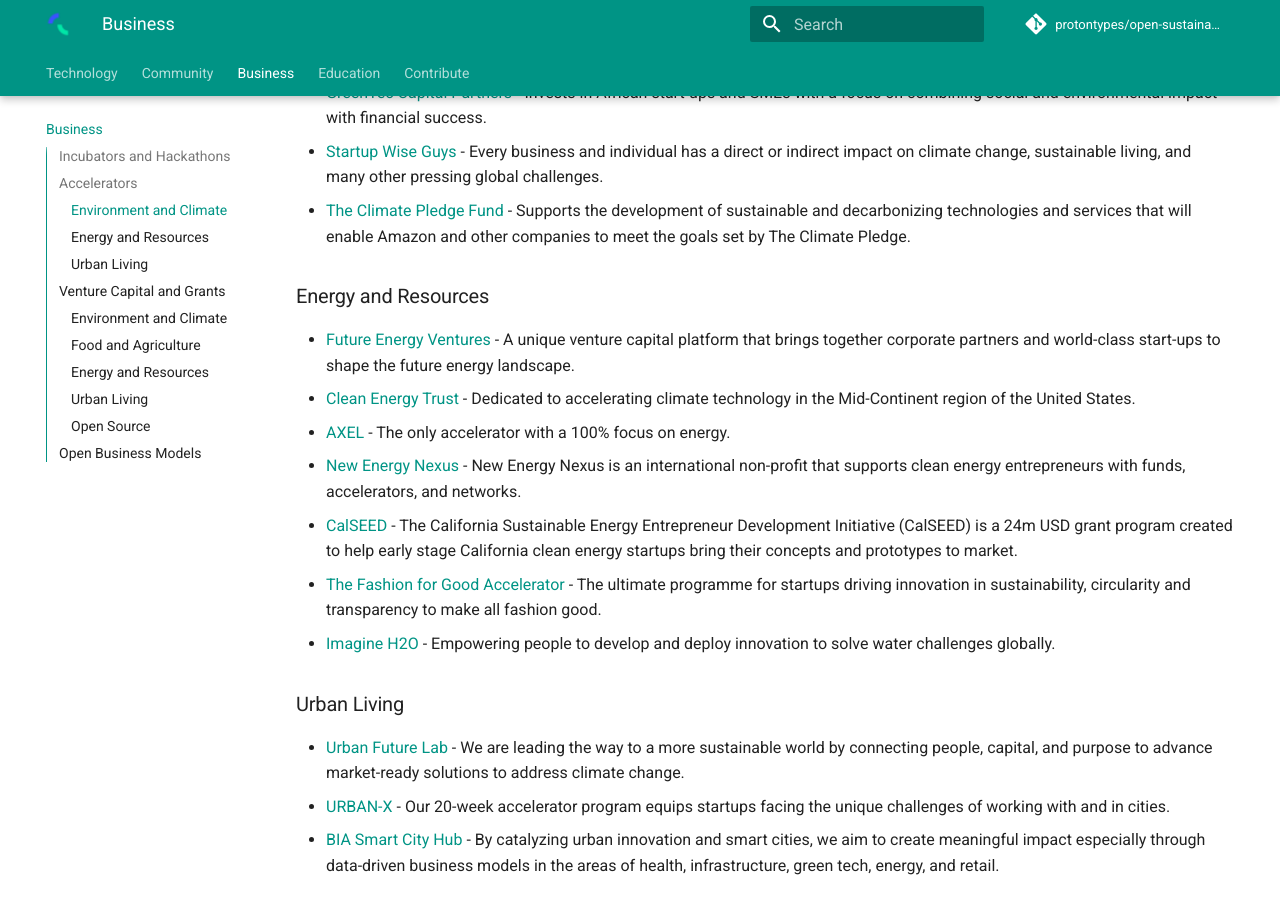
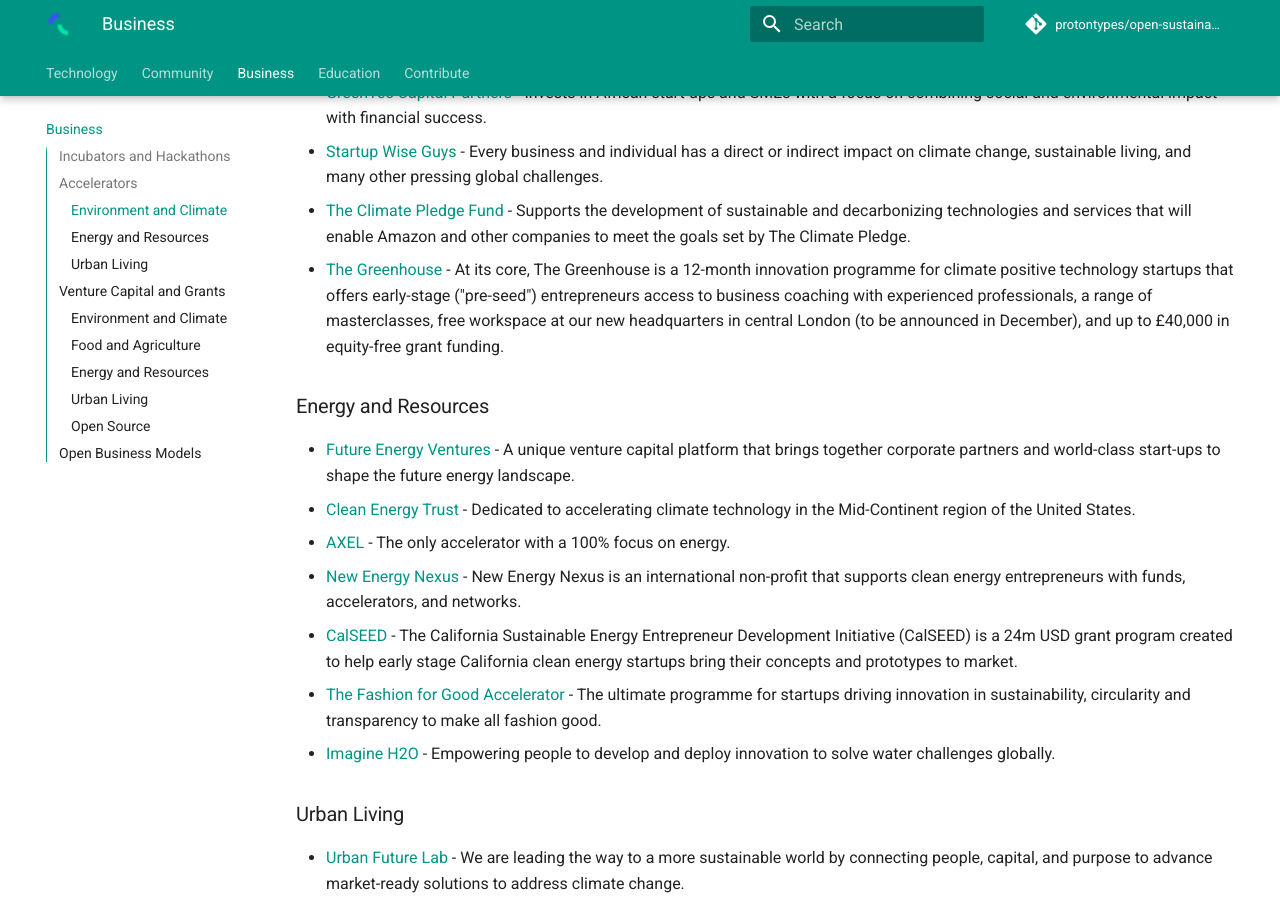
Before and after one commit to protontypes/open-sustainable-technology, an MkDocs documentation site: the page built from docs/business.md, in a window 1280 px wide and 900 px high, scrolled down 2542 px. Built offline with MkDocs 1.6.1 and Material for MkDocs 9.7.7, drawn with Linux system fonts in a browser that asks for light colours; comment, search, counter and statistics services are not loaded.

Commit message:
Update business.md
We aim to grow the pipeline of emerging, viable, impactful businesses that will go on to become commercially successful enterprises that have a positive impact on our climate.  https://www.imperial.ac.uk/grantham/innovation/what-we-do/the-greenhouse/ @Grantham_IC

```diff
--- a/docs/business.md
+++ b/docs/business.md
@@ -53,8 +53,7 @@
 * [GreenTec Capital Partners](https://greentec-capital.com/) - Invests in African start-ups and SMEs with a focus on combining social and environmental impact with financial success.
 * [Startup Wise Guys](https://startupwiseguys.com/sustainability/) - Every business and individual has a direct or indirect impact on climate change, sustainable living, and many other pressing global challenges.
 * [The Climate Pledge Fund](https://sustainability.aboutamazon.com/about/climate-pledge-fund) - Supports the development of sustainable and decarbonizing technologies and services that will enable Amazon and other companies to meet the goals set by The Climate Pledge.
-
-
+* [The Greenhouse](https://www.imperial.ac.uk/grantham/innovation/what-we-do/the-greenhouse/) - At its core, The Greenhouse is a 12-month innovation programme for climate positive technology startups that offers early-stage ("pre-seed") entrepreneurs access to business coaching with experienced professionals, a range of masterclasses, free workspace at our new headquarters in central London (to be announced in December), and up to £40,000 in equity-free grant funding.
 
 ### Energy and Resources
 
```
